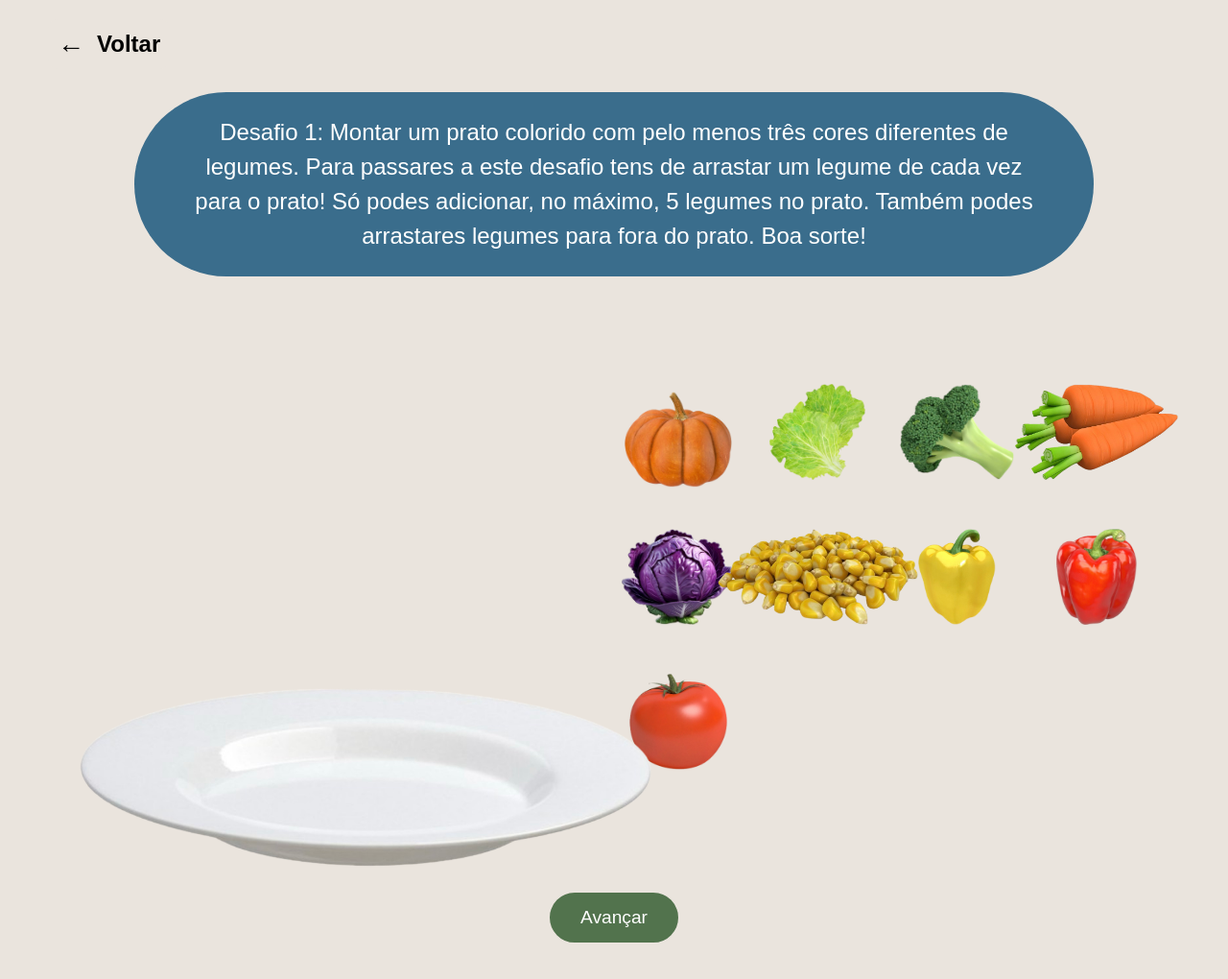
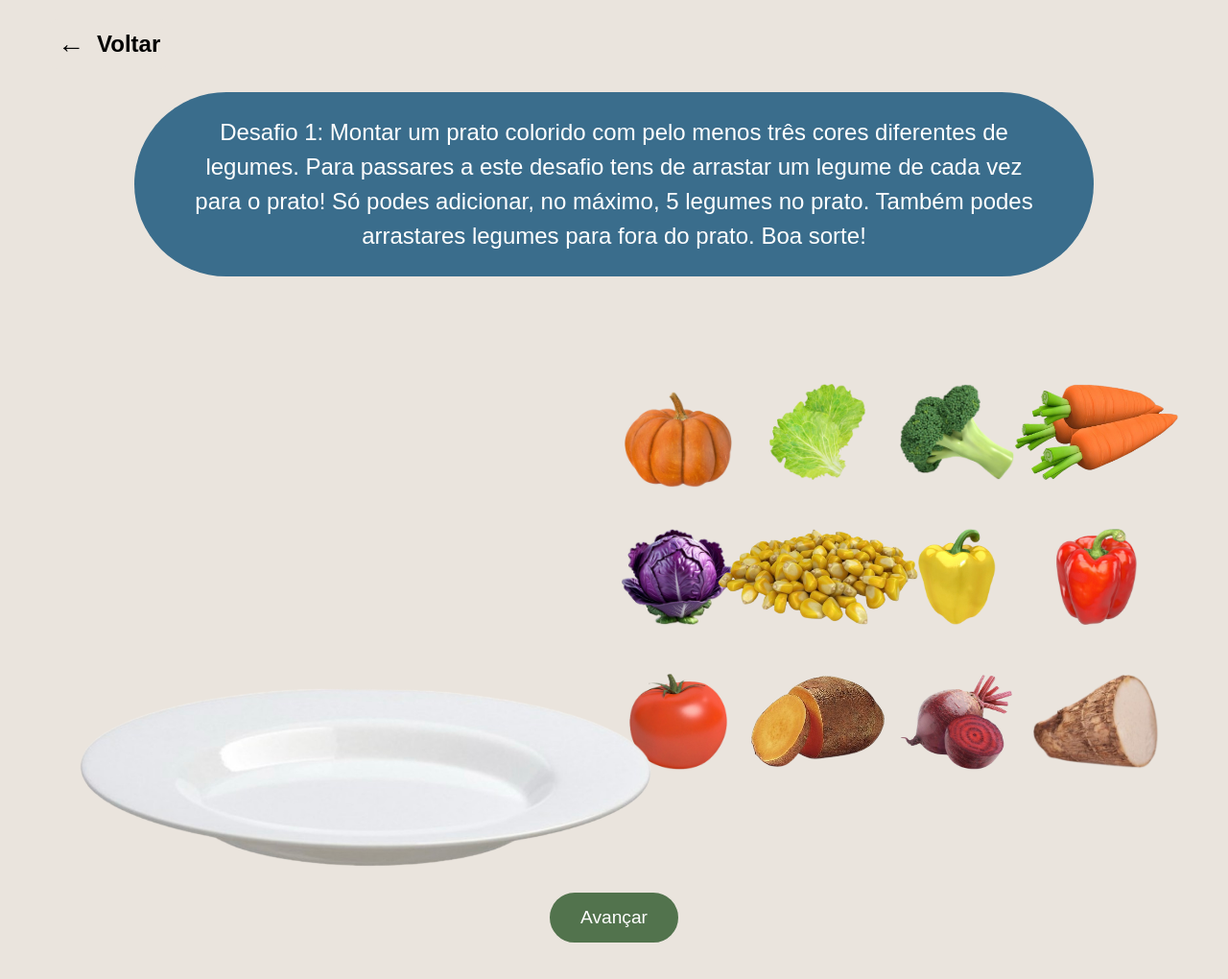
Before and after one commit to luismpfranco/Graphics-Multimedia-Systems-Project, a plain HTML site: page desafio1-legumes.html in a window 1280 px wide. Shown: the part 70-1090 px from the top of the page at 96% size. Drawn offline with nearby package versions, Linux system fonts and the light colour scheme.

Commit message:
add more fruits and vegetables

```diff
--- a/desafio1-legumes.html
+++ b/desafio1-legumes.html
@@ -67,6 +67,12 @@
                         draggable="true" data-color="vermelho">
                     <img src="img/D1/tomate.png" alt="Tomate" class="item draggable mb-3" draggable="true"
                         data-color="vermelho">
+                    <img src="img/D1/batata-doce.png" alt="Batata-Doce" class="item draggable mb-3" draggable="true"
+                        data-color="laranja">
+                    <img src="img/D1/beterraba.png" alt="Beterraba" class="item draggable mb-3" draggable="true"
+                        data-color="roxo">
+                    <img src="img/D1/inhame.png" alt="Inhame" class="item draggable mb-3" draggable="true"
+                        data-color="branco">
                 </div>
             </div>
 
```
Also changed, not shown: desafio1-frutas.html (+6 -0 lines), img/D1/anona.png (added), img/D1/batata-doce.png (added), img/D1/beterraba.png (added), img/D1/inhame.png (added), img/D1/maracujá.png (added), img/D1/tabaibo.png (added).
